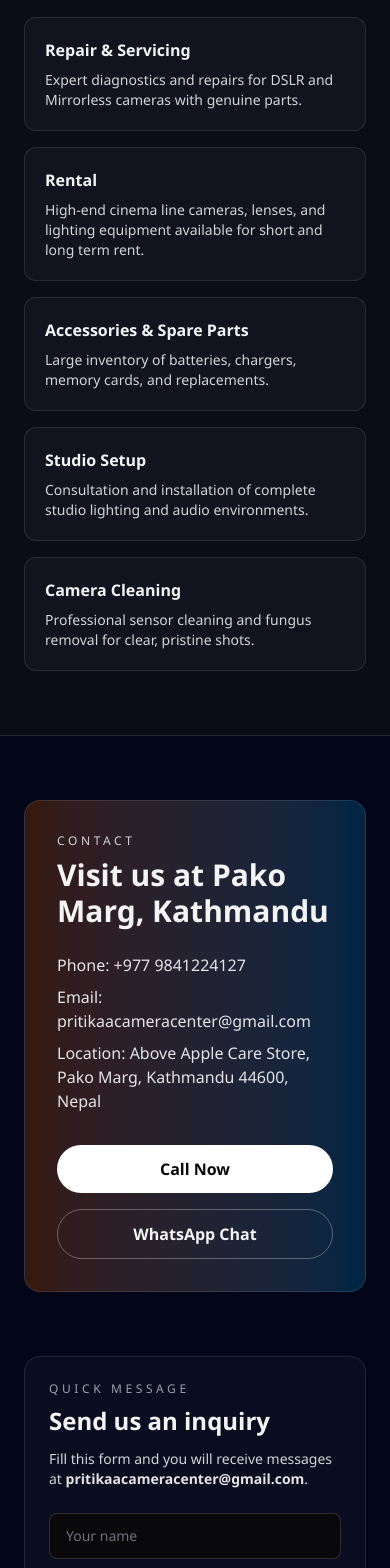
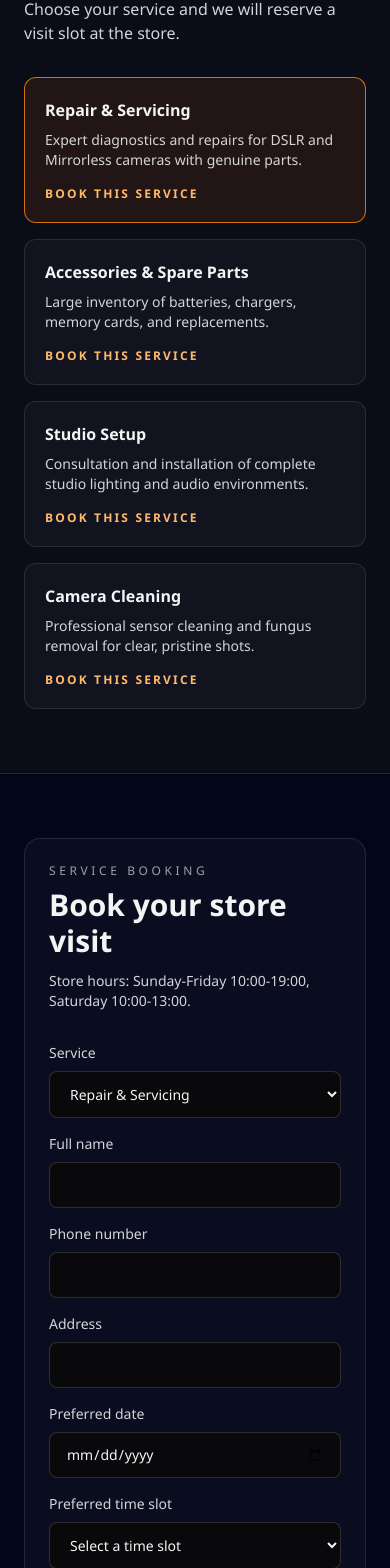
Before and after one commit to Prits3/pritika-camera-center-site, a Next.js app: page / in a window 390 px wide. Shown: the part 4357-5925 px from the top of the page. Built offline with nearby package versions, Linux system fonts and the light colour scheme.

Commit message:
Add clickable service booking flow, remove rental service, and display store hours

```diff
--- a/app/page.tsx
+++ b/app/page.tsx
@@ -1,7 +1,26 @@
+"use client";
+
+import { useState } from "react";
 import Image from "next/image";
 import { products, services } from "@/data/products";
 
 const liveProductFrames = products.map((product) => product.image);
+const serviceTitles = services.map((service) => service.title);
+
+const visitSlots = [
+  "Sunday-Friday | 10:00 - 11:00",
+  "Sunday-Friday | 11:00 - 12:00",
+  "Sunday-Friday | 12:00 - 13:00",
+  "Sunday-Friday | 13:00 - 14:00",
+  "Sunday-Friday | 14:00 - 15:00",
+  "Sunday-Friday | 15:00 - 16:00",
+  "Sunday-Friday | 16:00 - 17:00",
+  "Sunday-Friday | 17:00 - 18:00",
+  "Sunday-Friday | 18:00 - 19:00",
+  "Saturday | 10:00 - 11:00",
+  "Saturday | 11:00 - 12:00",
+  "Saturday | 12:00 - 13:00",
+];
 
 const contact = {
   email: "pritikaacameracenter@gmail.com",
@@ -15,6 +34,16 @@ const contact = {
 };
 
 export default function Home() {
+  const [selectedService, setSelectedService] = useState(serviceTitles[0] ?? "");
+
+  const selectService = (serviceTitle: string) => {
+    setSelectedService(serviceTitle);
+    document.getElementById("service-booking")?.scrollIntoView({
+      behavior: "smooth",
+      block: "start",
+    });
+  };
+
   return (
     <div className="min-h-screen bg-slate-950 text-zinc-100">
 
@@ -142,18 +171,168 @@ export default function Home() {
         >
           <div className="mx-auto max-w-6xl">
             <p className="text-xs tracking-[0.3em] text-zinc-400">SERVICES</p>
-            <h2 className="mt-2 text-3xl font-semibold md:text-4xl">More than a shop</h2>
+            <h2 className="mt-2 text-3xl font-semibold md:text-4xl">
+              Click a service to book
+            </h2>
+            <p className="mt-3 max-w-2xl text-zinc-300">
+              Choose your service and we will reserve a visit slot at the store.
+            </p>
             <div className="mt-8 grid gap-4 md:grid-cols-2">
               {services.map((service) => (
-                <article
+                <button
                   key={service.title}
-                  className="rounded-xl border border-white/10 bg-white/[0.03] p-5"
+                  type="button"
+                  onClick={() => selectService(service.title)}
+                  className={`rounded-xl border p-5 text-left transition ${
+                    selectedService === service.title
+                      ? "border-orange-400/80 bg-orange-500/10"
+                      : "border-white/10 bg-white/[0.03] hover:border-white/30"
+                  }`}
                 >
                   <h3 className="font-semibold">{service.title}</h3>
                   <p className="mt-2 text-sm text-zinc-300">{service.description}</p>
-                </article>
+                  <p className="mt-4 text-xs font-semibold tracking-[0.18em] text-orange-300">
+                    BOOK THIS SERVICE
+                  </p>
+                </button>
               ))}
             </div>
+          </div>
+        </section>
+
+        <section id="service-booking" className="mx-auto max-w-6xl px-6 py-16 md:py-20">
+          <div className="rounded-2xl border border-white/10 bg-white/[0.03] p-6 md:p-8">
+            <p className="text-xs tracking-[0.3em] text-zinc-400">SERVICE BOOKING</p>
+            <h2 className="mt-2 text-3xl font-semibold md:text-4xl">
+              Book your store visit
+            </h2>
+            <p className="mt-3 text-sm text-zinc-300">
+              Store hours: Sunday-Friday 10:00-19:00, Saturday 10:00-13:00.
+            </p>
+            <form
+              action={`https://formsubmit.co/${contact.email}`}
+              method="POST"
+              className="mt-8 grid gap-4 md:grid-cols-2"
+            >
+              <input type="hidden" name="_subject" value="New service booking request" />
+              <input type="hidden" name="_template" value="table" />
+              <input type="hidden" name="_captcha" value="true" />
+              <input type="text" name="_honey" className="hidden" tabIndex={-1} autoComplete="off" />
+
+              <div className="md:col-span-2">
+                <label htmlFor="service" className="mb-2 block text-sm text-zinc-300">
+                  Service
+                </label>
+                <select
+                  id="service"
+                  name="service"
+                  value={selectedService}
+                  onChange={(event) => setSelectedService(event.target.value)}
+                  required
+                  className="w-full rounded-lg border border-white/15 bg-zinc-950 px-4 py-3 text-sm outline-none ring-orange-500 focus:ring-2"
+                >
+                  {serviceTitles.map((title) => (
+                    <option key={title} value={title}>
+                      {title}
+                    </option>
+                  ))}
+                </select>
+              </div>
+
+              <div>
+                <label htmlFor="booking-name" className="mb-2 block text-sm text-zinc-300">
+                  Full name
+                </label>
+                <input
+                  id="booking-name"
+                  required
+                  name="name"
+                  type="text"
+                  minLength={2}
+                  maxLength={80}
+                  autoComplete="name"
+                  className="w-full rounded-lg border border-white/15 bg-zinc-950 px-4 py-3 text-sm outline-none ring-orange-500 focus:ring-2"
+                />
+              </div>
+
+              <div>
+                <label htmlFor="booking-phone" className="mb-2 block text-sm text-zinc-300">
+                  Phone number
+                </label>
+                <input
+                  id="booking-phone"
+                  required
+                  name="phone"
+                  type="tel"
+                  inputMode="tel"
+                  minLength={7}
+                  maxLength={20}
+                  pattern="[0-9+\\s()-]{7,20}"
+                  autoComplete="tel"
+                  className="w-full rounded-lg border border-white/15 bg-zinc-950 px-4 py-3 text-sm outline-none ring-orange-500 focus:ring-2"
+                />
+              </div>
+
+              <div className="md:col-span-2">
+                <label htmlFor="booking-address" className="mb-2 block text-sm text-zinc-300">
+                  Address
+                </label>
+                <input
+                  id="booking-address"
+                  required
+                  name="address"
+                  type="text"
+                  minLength={5}
+                  maxLength={160}
+                  autoComplete="street-address"
+                  className="w-full rounded-lg border border-white/15 bg-zinc-950 px-4 py-3 text-sm outline-none ring-orange-500 focus:ring-2"
+                />
+              </div>
+
+              <div>
+                <label htmlFor="visit-date" className="mb-2 block text-sm text-zinc-300">
+                  Preferred date
+                </label>
+                <input
+                  id="visit-date"
+                  required
+                  name="preferred_date"
+                  type="date"
+                  className="w-full rounded-lg border border-white/15 bg-zinc-950 px-4 py-3 text-sm outline-none ring-orange-500 focus:ring-2"
+                />
+              </div>
+
+              <div>
+                <label htmlFor="visit-slot" className="mb-2 block text-sm text-zinc-300">
+                  Preferred time slot
+                </label>
+                <select
+                  id="visit-slot"
+                  name="preferred_time_slot"
+                  required
+                  defaultValue=""
+                  className="w-full rounded-lg border border-white/15 bg-zinc-950 px-4 py-3 text-sm outline-none ring-orange-500 focus:ring-2"
+                >
+                  <option value="" disabled>
+                    Select a time slot
+                  </option>
+                  {visitSlots.map((slot) => (
+                    <option key={slot} value={slot}>
+                      {slot}
+                    </option>
+                  ))}
+                </select>
+              </div>
+
+              <div className="md:col-span-2">
+                <button
+                  type="submit"
+                  className="w-full rounded-full bg-orange-500 px-6 py-3 text-center font-semibold text-zinc-950 transition hover:bg-orange-400"
+                >
+                  Book Service Visit
+                </button>
+              </div>
+            </form>
           </div>
         </section>
 
@@ -281,9 +460,10 @@ export default function Home() {
       </main>
 
       <footer className="border-t border-white/10 px-6 py-8">
-        <div className="mx-auto flex max-w-6xl flex-col gap-3 text-sm text-zinc-400 sm:flex-row sm:items-center sm:justify-between">
+        <div className="mx-auto flex max-w-6xl flex-col gap-3 text-sm text-zinc-400">
           <p>Copyright {new Date().getFullYear()} Pritika Camera Center</p>
           <p>Photo and video equipment for creators in Nepal</p>
+          <p>Store Hours: Sunday-Friday 10:00-19:00 | Saturday 10:00-13:00</p>
         </div>
       </footer>
     </div>
--- a/data/products.ts
+++ b/data/products.ts
@@ -83,12 +83,6 @@ export const services = [
     icon: "Wrench",
   },
   {
-    title: "Rental",
-    description:
-      "High-end cinema line cameras, lenses, and lighting equipment available for short and long term rent.",
-    icon: "Camera",
-  },
-  {
     title: "Accessories & Spare Parts",
     description:
       "Large inventory of batteries, chargers, memory cards, and replacements.",
```
